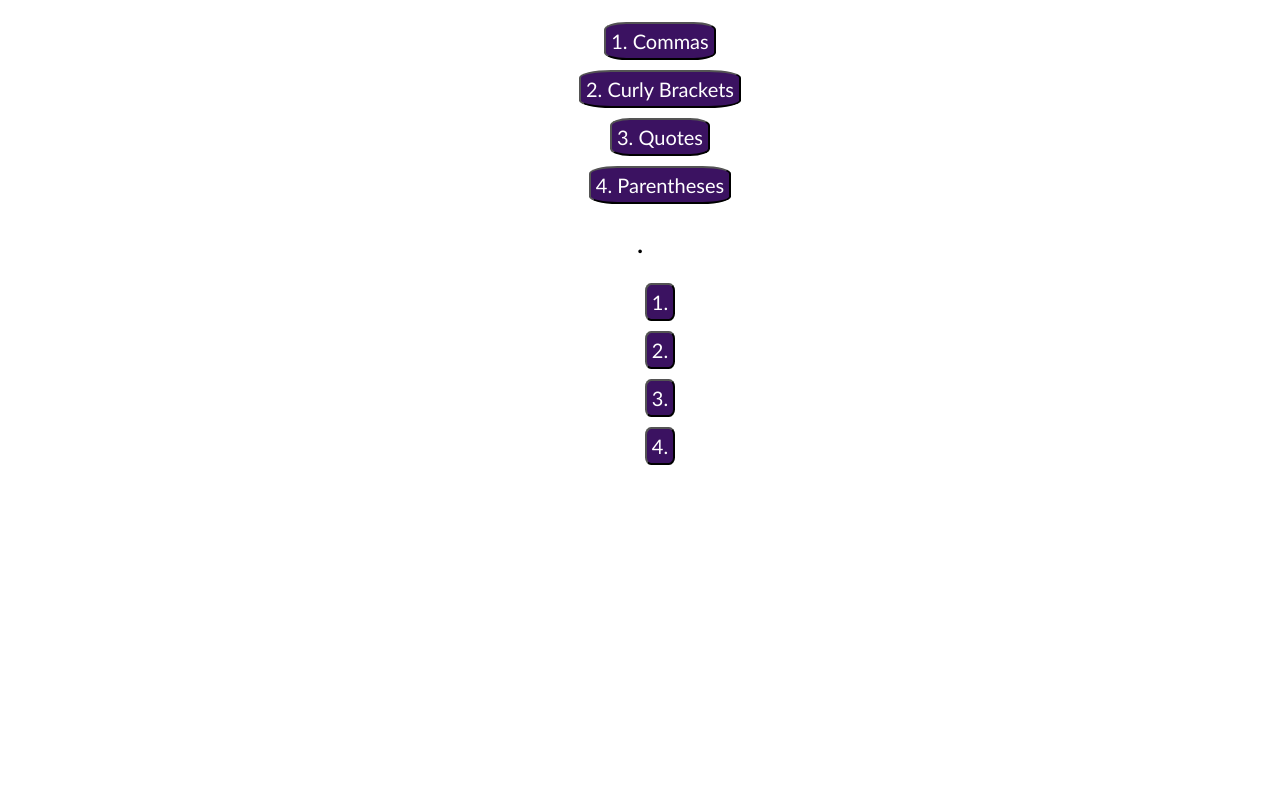
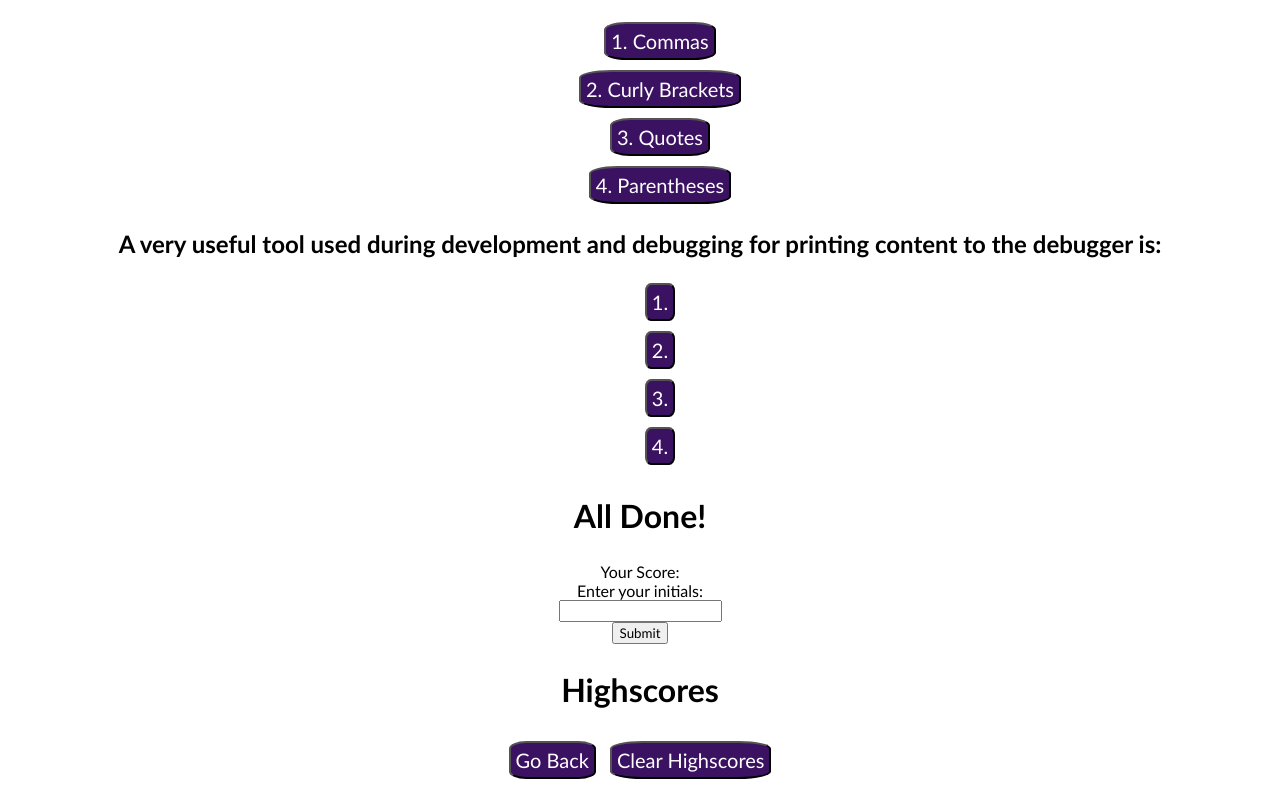
Before and after one commit to Tiffany7809/Code_Quiz, a plain HTML site: page index.html in a window 1280 px wide. Shown: the part 1099-1891 px from the top of the page. Before the commit the page ends 1585 px from the top, so only its background shows below. Drawn offline with Linux system fonts and the light colour scheme.

Commit message:
adding last pages or quiz

```diff
--- a/index.html
+++ b/index.html
@@ -72,13 +72,36 @@
 
     <!-- PAGE 6 -->
     <section id="page6">
-        <h2>.</h2>
+        <h2>A very useful tool used during development and debugging for printing content to the debugger is:</h2>
         <ul>
             <li><button>1.</button></li>
             <li><button>2.</button></li>
             <li><button>3.</button></li>
             <li><button>4.</button></li>
         </ul>
+    </section>
+
+    <!-- PAGE 7 -->
+    <section id="page7">
+        <h1>All Done!</h1>
+        <div score="score">Your Score:</div>
+
+        <form action="">
+            <label initials="initials">Enter your initials:</label><br>
+            <input type="text" id="initials" name="initials" value=" "><br>
+            <input type="submit" value="Submit">
+          </form>
+
+    </section>
+
+    <!-- High Scores -->
+    <section id="scorePage">
+        <h1>Highscores</h1>
+        <table>
+
+        </table>
+        <button id="back">Go Back</button>
+        <button id="clear">Clear Highscores</button>
     </section>
 
     <!-- add code questions -->
--- a/style.css
+++ b/style.css
@@ -34,6 +34,10 @@ button {
 }
 
 /* styles for Start page */
+#page1 {
+    /* display: none; */
+}
+
 h1 {
     font-size: xx-large;;
 }
@@ -42,7 +46,6 @@ p {
     line-height: .5;
     font-size: larger;
 }
-
 
 /* section/page Styles */
 
@@ -59,12 +62,23 @@ p {
 }
 
 #page5 {
-     /* display: none; */
+    /* display: none; */
 }
 
 #page6 {
-     /* display: none; */
+    /* display: none; */
 }
+
+#page7 {
+    /* display: none; */
+}
+
+
+#scorePage {
+    /* display:none; */
+}
+
+
 
 
 ul {
```
